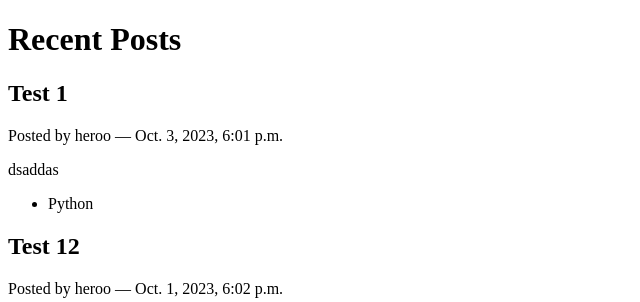
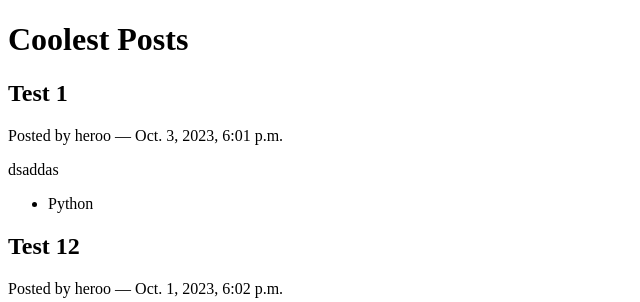
Before and after one commit to HarounTaHa/UW-lesson07-django-blog, a Django app: page / in a window 1280 px wide. Shown: the part 34-336 px from the top of the page, without its empty margins (0-640 px from the left). Run offline with Django 4.2, Linux system fonts and the light colour scheme; data comes from the database, SQL or seed files in the repository.

Commit message:
Change title.

```diff
--- a/blogging/templates/blogging/list.html
+++ b/blogging/templates/blogging/list.html
@@ -1,7 +1,7 @@
 {% extends "base.html" %}
 
 {% block content %}
-    <h1>Recent Posts</h1>
+    <h1>Coolest Posts</h1>
     {% for post in post_list %}
         <div class="post">
             <h2 href="{% url 'blog_detail' post.pk %}">{{ post }}</h2>
--- a/blogging/tests.py
+++ b/blogging/tests.py
@@ -57,7 +57,7 @@ class FrontEndTestCase(TestCase):
         resp = self.client.get("/")
         # the content of the rendered response is always a bytestring
         resp_text = resp.content.decode(resp.charset)
-        self.assertTrue("Recent Posts" in resp_text)
+        self.assertTrue("Coolest Posts" in resp_text)
         for count in range(1, 11):
             title = "Post %d Title" % count
             if count < 6:
```
